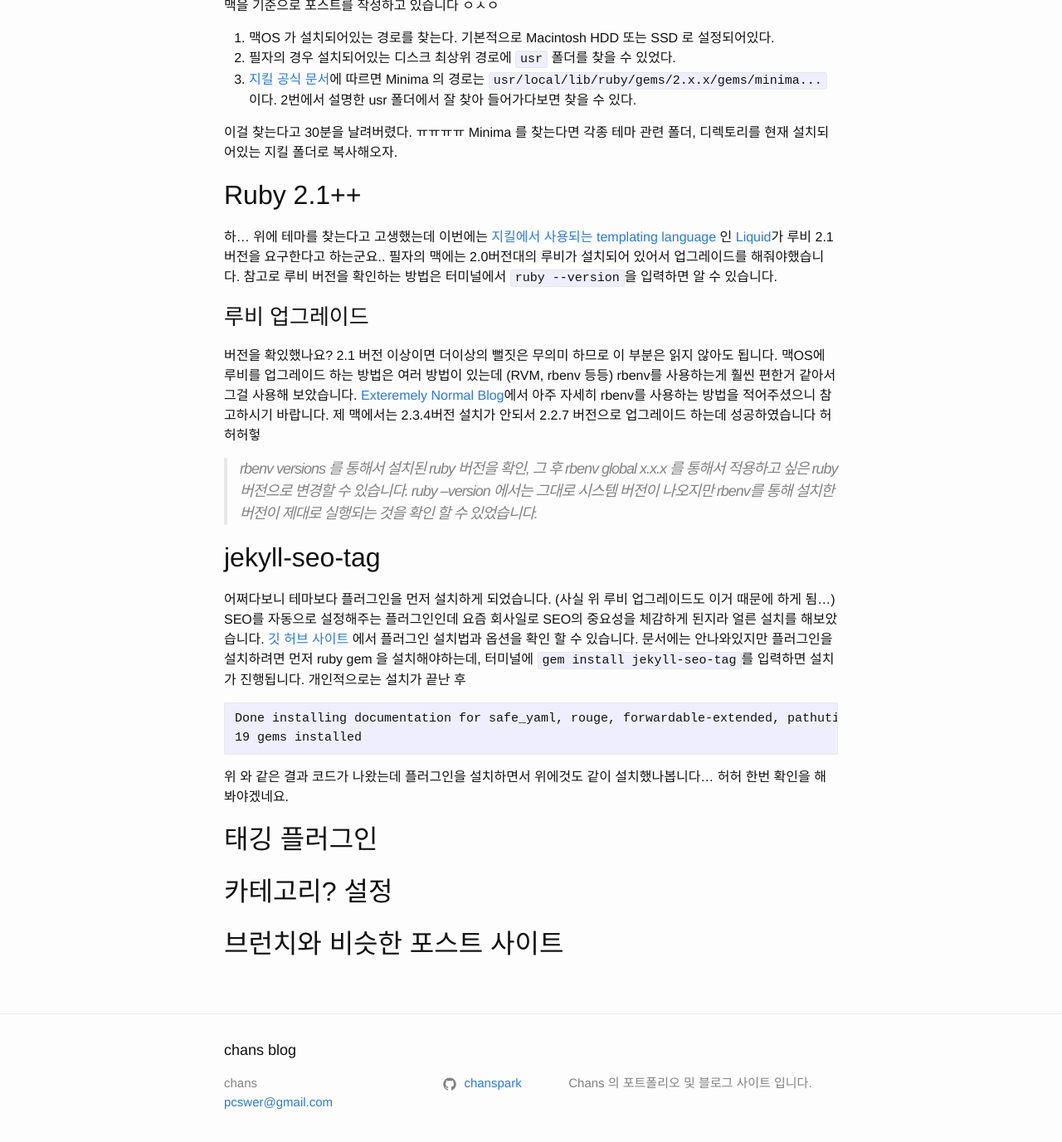
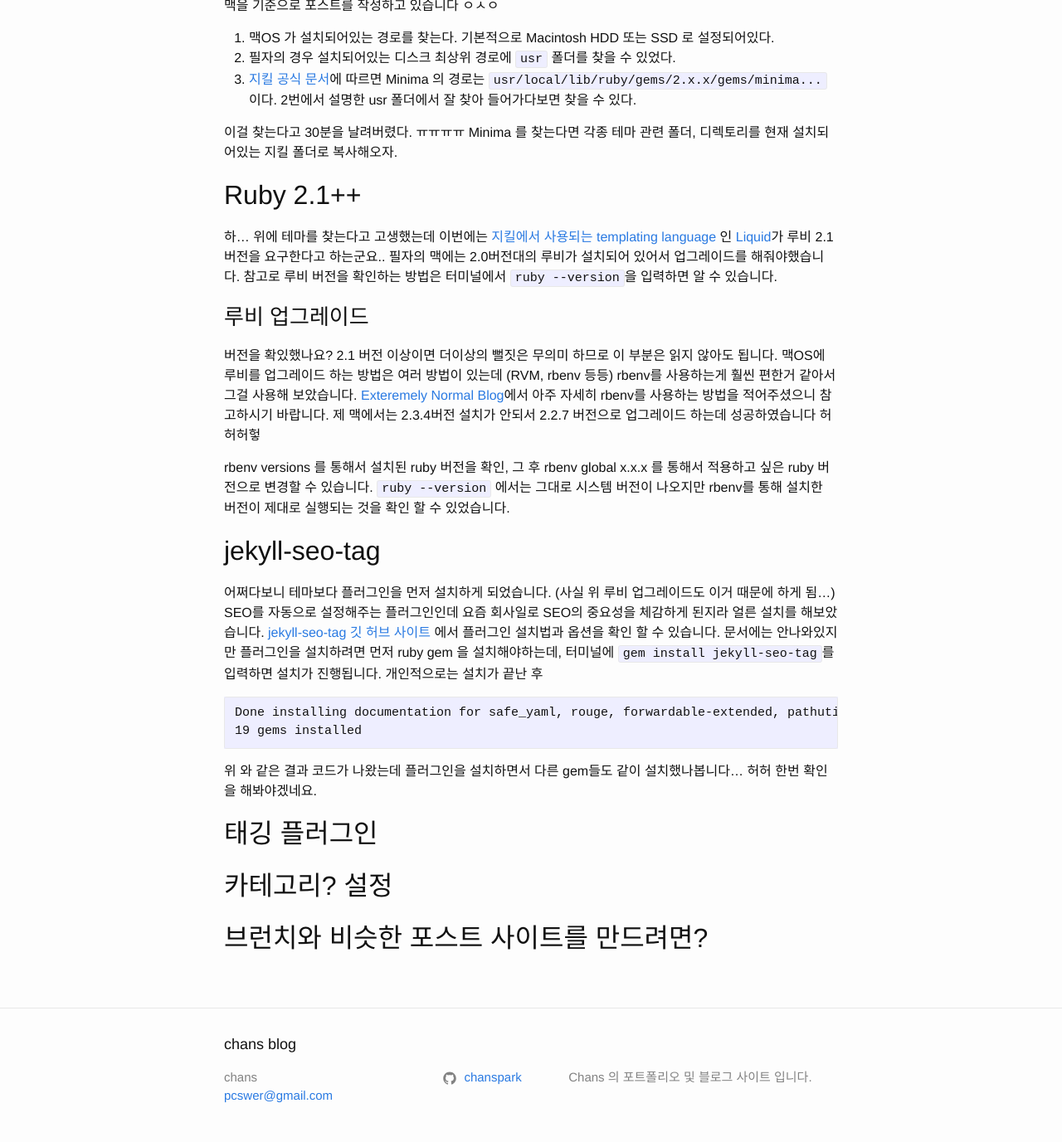
Before and after one commit to chanspark/chanspark.github.io, a Jekyll site: the page built from _posts/2017-06-28-지킬-설치-후-맥-셋업.markdown, in a window 1280 px wide and 1400 px high, scrolled down 431 px. Shown: the top 1377 px of the window at 83% size. Built offline with Jekyll 4.4.1, drawn with Linux system fonts in a browser that asks for light colours; some of the changed lines change nothing that is shown.

Commit message:
- google analytics added - post update 지킬 설치 후 맥 셋업

````diff
--- a/_layouts/default.html
+++ b/_layouts/default.html
@@ -1,5 +1,5 @@
 <!DOCTYPE html>
-<html lang="{{ page.lang | default: site.lang | default: "ko" }}">
+<html lang="{{ page.lang | default: site.lang | default: " ko " }}">
 
 {% include head.html %}
 
@@ -16,5 +16,22 @@
     {% include footer.html %}
 
 </body>
+<!-- Google Analytics -->
+<script>
+    (function (i, s, o, g, r, a, m) {
+        i['GoogleAnalyticsObject'] = r;
+        i[r] = i[r] || function () {
+            (i[r].q = i[r].q || []).push(arguments)
+        }, i[r].l = 1 * new Date();
+        a = s.createElement(o),
+            m = s.getElementsByTagName(o)[0];
+        a.async = 1;
+        a.src = g;
+        m.parentNode.insertBefore(a, m)
+    })(window, document, 'script', 'https://www.google-analytics.com/analytics.js', 'ga');
+
+    ga('create', 'UA-70404719-2', 'auto');
+    ga('send', 'pageview');
+</script>
 
 </html>
--- a/_posts/2017-06-28-지킬-설치-후-맥-셋업.markdown
+++ b/_posts/2017-06-28-지킬-설치-후-맥-셋업.markdown
@@ -25,16 +25,16 @@
 ### 루비 업그레이드
 버전을 확있했나요? 2.1 버전 이상이면 더이상의 뻘짓은 무의미 하므로 이 부분은 읽지 않아도 됩니다. 맥OS에 루비를 업그레이드 하는 방법은 여러 방법이 있는데 (RVM, rbenv 등등) rbenv를 사용하는게 훨씬 편한거 같아서 그걸 사용해 보았습니다. [Exteremely Normal Blog](https://zunonia.wordpress.com/2014/03/19/mac에서-ruby-개발-환경-준비하기/)에서 아주 자세히 rbenv를 사용하는 방법을 적어주셨으니 참고하시기 바랍니다. 제 맥에서는 2.3.4버전 설치가 안되서 2.2.7 버전으로 업그레이드 하는데 성공하였습니다 허허허헣
 
-> rbenv versions 를 통해서 설치된 ruby 버전을 확인, 그 후 rbenv global x.x.x 를 통해서 적용하고 싶은 ruby 버전으로 변경할 수 있습니다. ruby --version 에서는 그대로 시스템 버전이 나오지만 rbenv를 통해 설치한 버전이 제대로 실행되는 것을 확인 할 수 있었습니다.
+rbenv versions 를 통해서 설치된 ruby 버전을 확인, 그 후 rbenv global x.x.x 를 통해서 적용하고 싶은 ruby 버전으로 변경할 수 있습니다. `ruby --version` 에서는 그대로 시스템 버전이 나오지만 rbenv를 통해 설치한 버전이 제대로 실행되는 것을 확인 할 수 있었습니다.
 
 ## jekyll-seo-tag
-어쩌다보니 테마보다 플러그인을 먼저 설치하게 되었습니다. (사실 위 루비 업그레이드도 이거 때문에 하게 됨...) SEO를 자동으로 설정해주는 플러그인인데 요즘 회사일로 SEO의 중요성을 체감하게 된지라 얼른 설치를 해보았습니다. [깃 허브 사이트](https://github.com/jekyll/jekyll-seo-tag) 에서 플러그인 설치법과 옵션을 확인 할 수 있습니다. 문서에는 안나와있지만 플러그인을 설치하려면 먼저 ruby gem 을 설치해야하는데, 터미널에 `gem install jekyll-seo-tag`를 입력하면 설치가 진행됩니다. 개인적으로는 설치가 끝난 후
+어쩌다보니 테마보다 플러그인을 먼저 설치하게 되었습니다. (사실 위 루비 업그레이드도 이거 때문에 하게 됨...) SEO를 자동으로 설정해주는 플러그인인데 요즘 회사일로 SEO의 중요성을 체감하게 된지라 얼른 설치를 해보았습니다. [jekyll-seo-tag 깃 허브 사이트](https://github.com/jekyll/jekyll-seo-tag) 에서 플러그인 설치법과 옵션을 확인 할 수 있습니다. 문서에는 안나와있지만 플러그인을 설치하려면 먼저 ruby gem 을 설치해야하는데, 터미널에 `gem install jekyll-seo-tag`를 입력하면 설치가 진행됩니다. 개인적으로는 설치가 끝난 후
 ```
 Done installing documentation for safe_yaml, rouge, forwardable-extended, pathutil, mercenary, liquid, kramdown, ffi, rb-inotify, rb-fsevent, listen, jekyll-watch, sass, jekyll-sass-converter, colorator, public_suffix, addressable, jekyll, jekyll-seo-tag after 45 seconds
 19 gems installed
 ```
-위 와 같은 결과 코드가 나왔는데 플러그인을 설치하면서 위에것도 같이 설치했나봅니다... 허허 한번 확인을 해봐야겠네요.
+위 와 같은 결과 코드가 나왔는데 플러그인을 설치하면서 다른 gem들도 같이 설치했나봅니다... 허허 한번 확인을 해봐야겠네요.
 
 ## 태깅 플러그인
 ## 카테고리? 설정
-## 브런치와 비슷한 포스트 사이트
+## 브런치와 비슷한 포스트 사이트를 만드려면?
````
Lines whose indentation alone changed are shown as unchanged.
